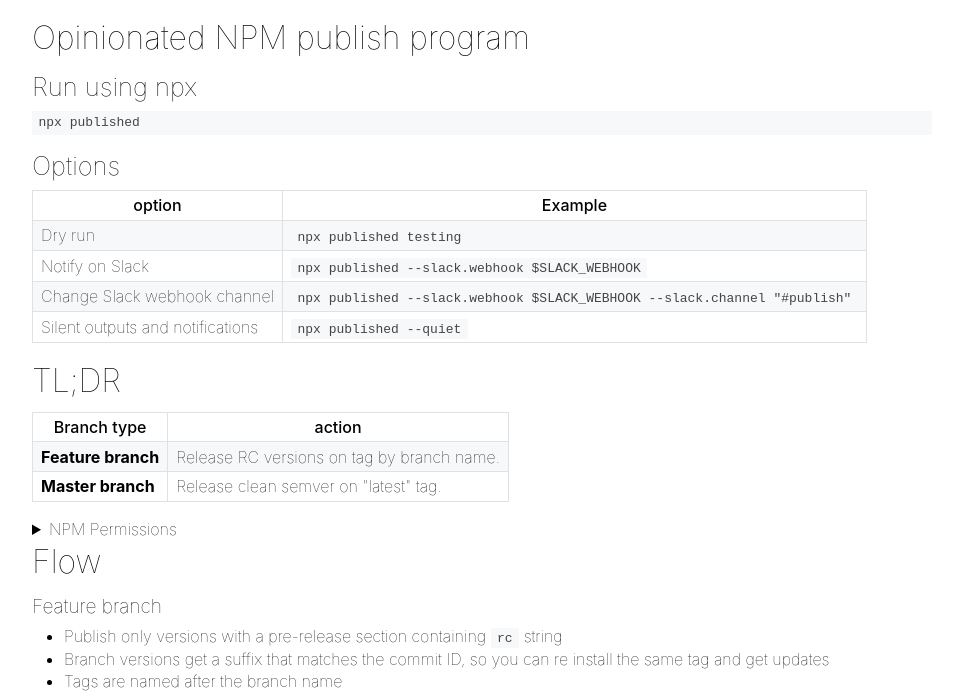
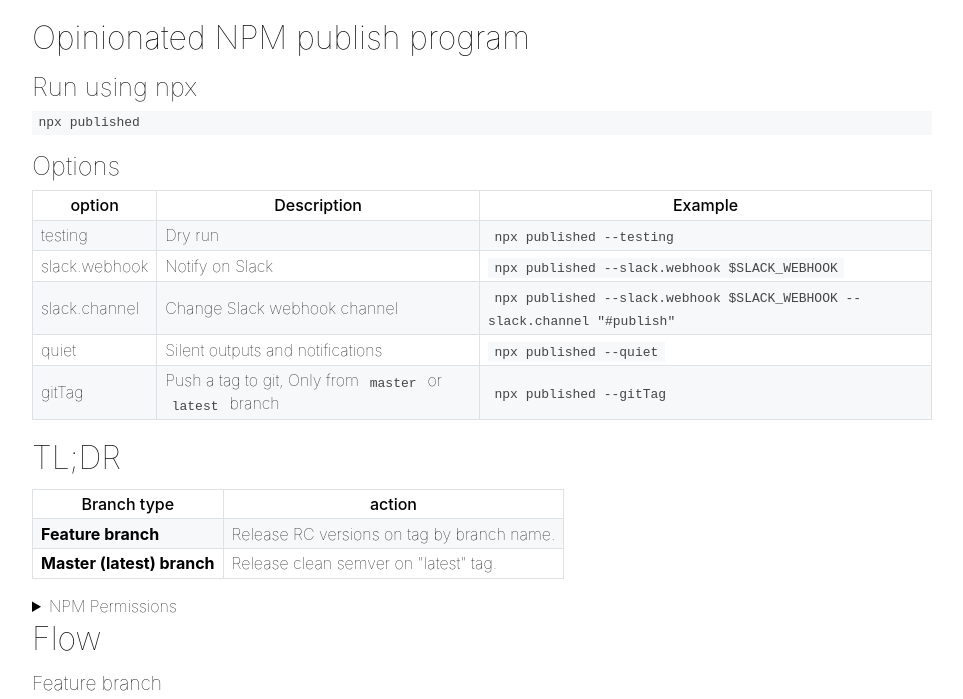
Before and after one commit to fiverr/published, a plain HTML site: page index.html in a window 1280 px wide. Shown: the part 691-1390 px from the top of the page, without its empty margins (158-1121 px from the left). Drawn offline with Linux system fonts and the light colour scheme.

Commit message:
MOAR BIFURCATION

```diff
--- a/index.html
+++ b/index.html
@@ -21,25 +21,35 @@
 <thead>
 <tr>
 <th>option</th>
+<th>Description</th>
 <th>Example</th>
 </tr>
 </thead>
 <tbody>
 <tr>
+<td>testing</td>
 <td>Dry run</td>
-<td><code>npx published testing</code></td>
+<td><code>npx published --testing</code></td>
 </tr>
 <tr>
+<td>slack.webhook</td>
 <td>Notify on Slack</td>
 <td><code>npx published --slack.webhook $SLACK_WEBHOOK</code></td>
 </tr>
 <tr>
+<td>slack.channel</td>
 <td>Change Slack webhook channel</td>
 <td><code>npx published --slack.webhook $SLACK_WEBHOOK --slack.channel &quot;#publish&quot;</code></td>
 </tr>
 <tr>
+<td>quiet</td>
 <td>Silent outputs and notifications</td>
 <td><code>npx published --quiet</code></td>
+</tr>
+<tr>
+<td>gitTag</td>
+<td>Push a tag to git, Only from <code>master</code> or <code>latest</code> branch</td>
+<td><code>npx published --gitTag</code></td>
 </tr>
 </tbody>
 </table>
@@ -57,7 +67,7 @@
 <td>Release RC versions on tag by branch name.</td>
 </tr>
 <tr>
-<td><strong>Master branch</strong></td>
+<td><strong>Master (latest) branch</strong></td>
 <td>Release clean semver on &quot;latest&quot; tag.</td>
 </tr>
 </tbody>
```
